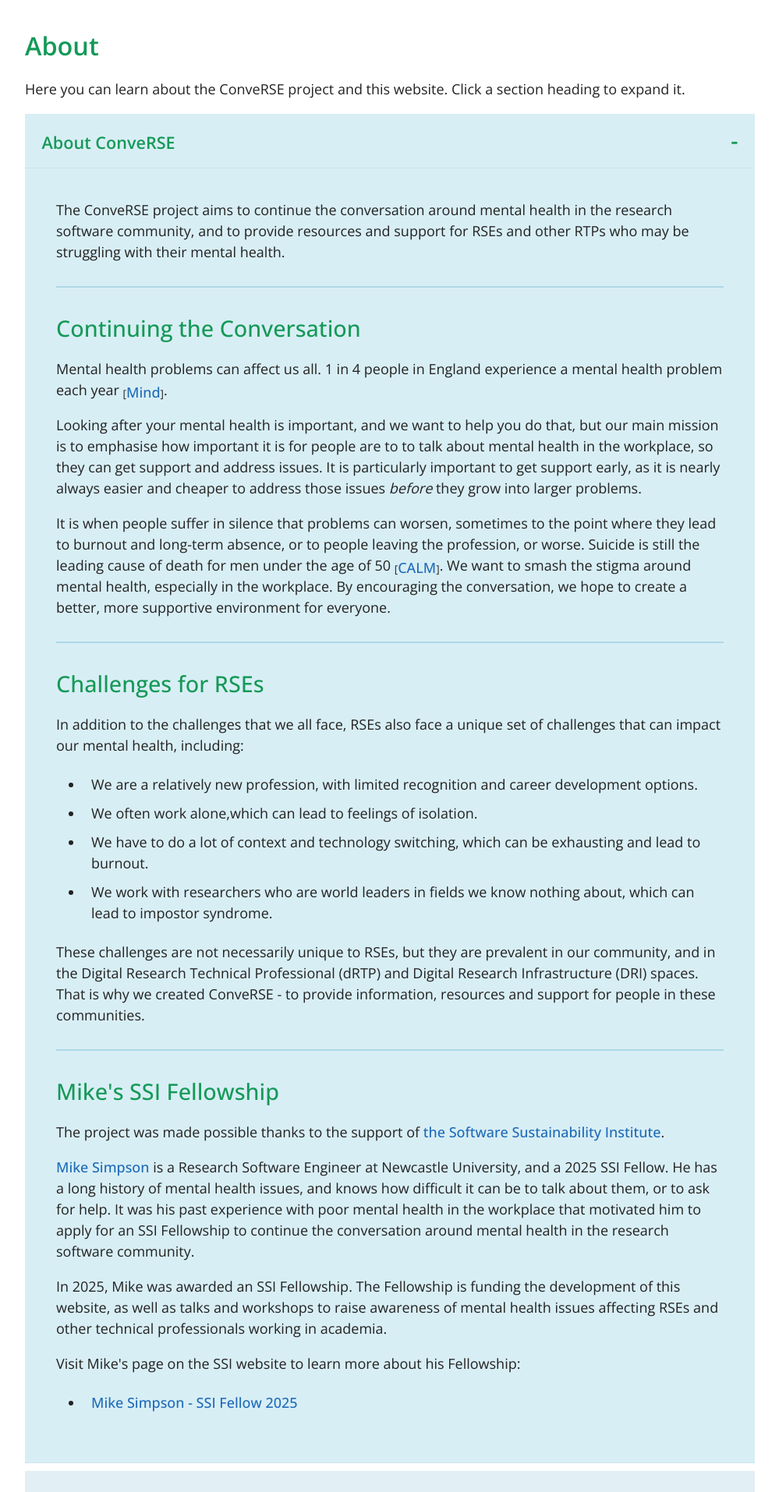
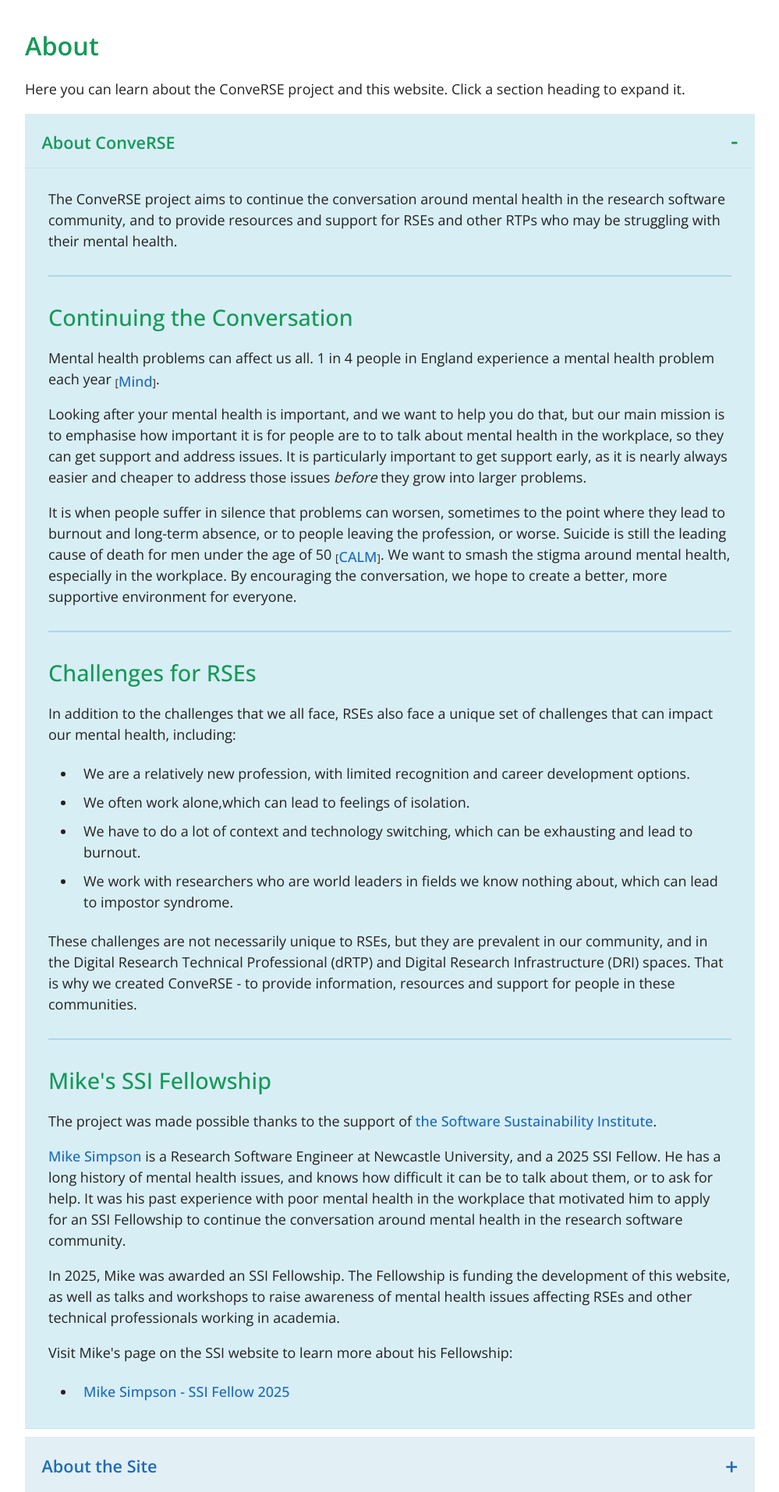
Before and after one commit to mdsimpson42/converse, a Jekyll site: the page built from _pages/about/index.html, in a window 1280 px wide. Shown: the part 578-2492 px from the top of the page at 78% size, without its empty margins (140-1139 px from the left). Built offline with Jekyll 4.4.1, drawn with Linux system fonts in a browser that asks for light colours; nearby versions of some CDN libraries.

Commit message:
Improve padding on accordion items
Reduce padding for better display on desktop and mobile.

```diff
--- a/assets/css/customisations.scss
+++ b/assets/css/customisations.scss
@@ -576,7 +576,7 @@ iframe {
     }
 
     .tips-tab-content {
-        padding: 25px 30px 30px 30px !important;
+        padding: 8px 10px 1px 10px !important;
     }
 
     ol {
@@ -757,7 +757,7 @@ hr {
 
 .tips-tab-content {
     background-color: rgb(216, 238, 245);
-    padding: 20px;
+    padding: 13px 15px 5px 15px;
 }
 
 .menu .menu-list, .menu .sub-menu {
```
